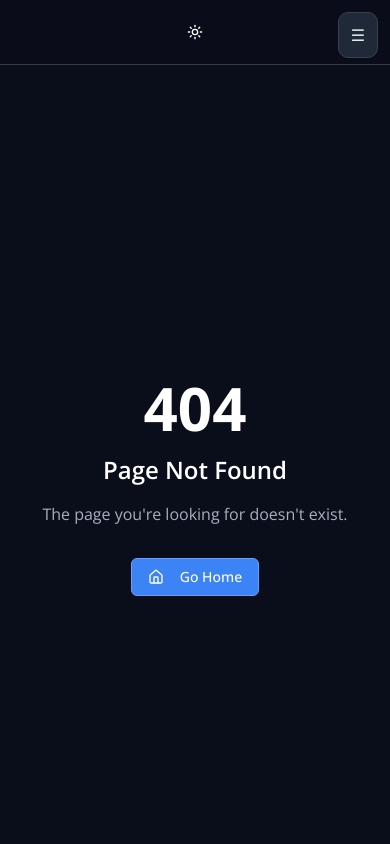
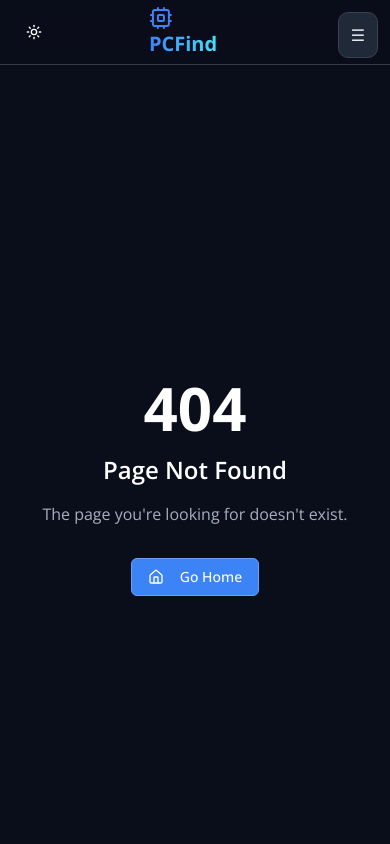
Before and after one commit to domodesu/PCFind-update, a plain HTML site: page site/index.html in a window 390 px wide. Shown: the top 844 px of the page. Drawn offline with nearby package versions, Linux system fonts and the light colour scheme; a web font is replaced by a local one.

Commit message:
Strengthen mobile CSS: force hide theme toggle, ensure logo centered

```diff
--- a/site/index.html
+++ b/site/index.html
@@ -236,20 +236,24 @@
       @media (max-width: 900px){
         nav a[href="/"], nav a[href="/browse-parts"], nav a[href="/pc-builder"], nav a[href="/saved-builds"]{display:none !important}
         .pcf-nav-mobile{display:block}
-        /* Hide theme toggle on mobile */
-        #pcf-theme{display:none !important}
+        /* Hide theme toggle on mobile - multiple selectors for certainty */
+        #pcf-theme, .pcf-tools #pcf-theme, button#pcf-theme{
+          display:none !important;
+          visibility:hidden !important;
+          opacity:0 !important;
+        }
         /* Center PCFind logo in navigation bar */
-        header nav, nav{
+        header, header nav, nav, body > header{
           position:relative !important;
-          display:flex !important;
-          justify-content:center !important;
-          align-items:center !important;
         }
-        header a:first-child, nav a:first-child, nav > a[href="/"], header > div > a:first-child{
+        header a:first-child, nav a:first-child, nav > a[href="/"],
+        header > div > a:first-child, body > header a:first-child,
+        a[href="/"][class*="logo" i], a[href="/"][class*="brand" i]{
           position:absolute !important;
           left:50% !important;
           transform:translateX(-50%) !important;
-          z-index:1 !important;
+          z-index:10 !important;
+          display:block !important;
         }
       }
       /* Forum styles */
```
